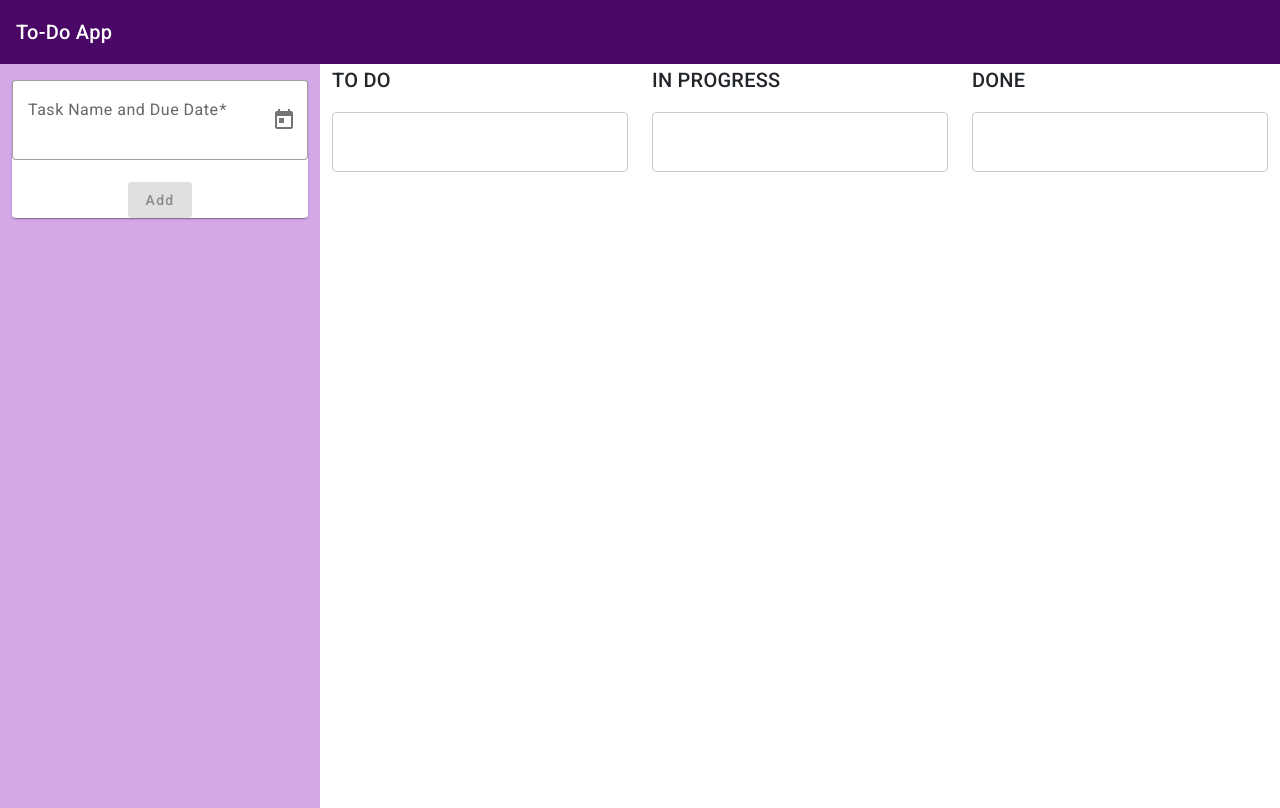
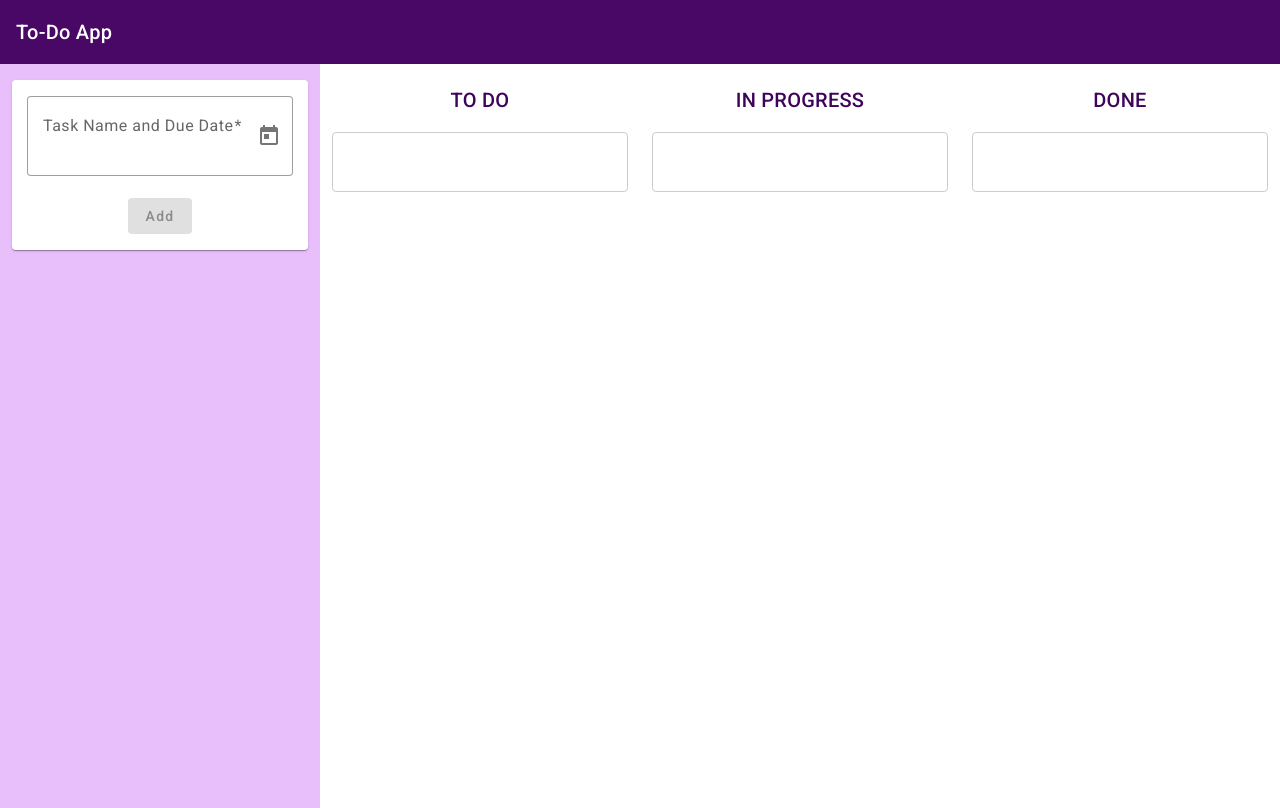
Before and after one commit to SMCominotti/ToDoAppAngular, an Angular app in the folder ToDo_App/: page / in a window 1280 px wide. Built offline with nearby package versions, Linux system fonts and the light colour scheme.

Commit message:
adding functionality and improving aesthetics

```diff
--- a/ToDo_App/src/app/components/todo/todo.component.css
+++ b/ToDo_App/src/app/components/todo/todo.component.css
@@ -57,7 +57,17 @@
 }
 
 .expired {
-  background-color: red;
+  background-color: rgba(244, 62, 62, 0.562);
   color: white;
   font-weight: bold;
 }
+
+.expiredbutton {
+  color:black;
+}
+
+.section-heading {
+  margin-top: 20px;
+  color: #3E045A ;
+  text-align: center;
+}
--- a/ToDo_App/src/app/components/todo/todo.component.html
+++ b/ToDo_App/src/app/components/todo/todo.component.html
@@ -1,10 +1,11 @@
 <div class="container-fluid">
   <div class="row">
-    <div style="background: #d4a8e7; height: 93vh" class="col-md-3">
+    <div style="background: #E8BFFB; height: 93vh" class="col-md-3">
       <div>
         <mat-card class="mt-3">
           <form [formGroup]="todoForm">
-            <mat-form-field appearance="outline" style="width: 100%">
+            <div class="mx-auto" style="width: 90%;">
+            <mat-form-field  class="mt-3" appearance="outline" style="width: 100%">
               <mat-label>Task Name and Due Date</mat-label>
               <input
                 formControlName="item"
@@ -23,7 +24,8 @@
               />
               <mat-datepicker #picker></mat-datepicker>
             </mat-form-field>
-            <div class="text-center">
+            </div>
+            <div class="text-center mb-3">
               <button
                 (click)="addTask()"
                 mat-raised-button
@@ -43,8 +45,7 @@
           <div class="col-md-4">
             <!-- to-do -->
             <div class="example-container">
-              <h2>TO DO</h2>
-
+              <h2 class="section-heading">TO DO</h2>
               <div
                 cdkDropList
                 [cdkDropListData]="task"
@@ -53,12 +54,18 @@
               >
                 <div
                   class="example-box"
-                  *ngFor="let item of task"
+                  *ngFor="let item of task; let i= index"
                   cdkDrag
                   [class.expired]="isDueDateExpired(item)"
                 >
                   {{ item.description }} -
                   {{ item.dueDate | date : "mediumDate" }}
+                  <div class="box">
+                    <button mat-icon-button [class.expired]="isDueDateExpired(item)" color="warn" (click)="deleteTask(i)"><mat-icon>delete_forever</mat-icon>
+                    </button>
+                    <button mat-icon-button [class.expiredbutton]="isDueDateExpired(item)" color="primary" (click)="deleteTask(i)"><mat-icon>edit_note</mat-icon>
+                    </button>
+                  </div>
                 </div>
               </div>
             </div>
@@ -66,7 +73,7 @@
           <div class="col-md-4">
             <!-- inprogress -->
             <div class="example-container">
-              <h2>IN PROGRESS</h2>
+              <h2 class="section-heading">IN PROGRESS</h2>
               <div
                 cdkDropList
                 [cdkDropListData]="inprogress"
@@ -75,12 +82,18 @@
               >
                 <div
                   class="example-box"
-                  *ngFor="let item of inprogress"
+                  *ngFor="let item of inprogress let i= index"
                   cdkDrag
                   [class.expired]="isDueDateExpired(item)"
                 >
                   {{ item.description }} -
                   {{ item.dueDate | date : "mediumDate" }}
+                  <div class="box">
+                    <button mat-icon-button [class.expired]="isDueDateExpired(item)" color="warn" (click)="deleteTask(i)"><mat-icon>delete_forever</mat-icon>
+                    </button>
+                    <button mat-icon-button [class.expiredbutton]="isDueDateExpired(item)" color="primary" (click)="deleteTask(i)"><mat-icon>edit_note</mat-icon>
+                    </button>
+                  </div>
                 </div>
               </div>
             </div>
@@ -88,7 +101,7 @@
           <div class="col-md-4">
             <!-- done -->
             <div class="example-container">
-              <h2>DONE</h2>
+              <h2 class="section-heading">DONE</h2>
               <div
                 cdkDropList
                 [cdkDropListData]="done"
@@ -97,12 +110,16 @@
               >
                 <div
                   class="example-box"
-                  *ngFor="let item of done"
+                  *ngFor="let item of done let i= index"
                   cdkDrag
                   [class.expired]="isDueDateExpired(item)"
                 >
                   {{ item.description }} -
                   {{ item.dueDate | date : "mediumDate" }}
+                  <div class="box">
+                    <button mat-icon-button [class.expired]="isDueDateExpired(item)" color="warn" (click)="deleteTask(i)"><mat-icon>delete_forever</mat-icon>
+                    </button>
+                  </div>
                 </div>
               </div>
             </div>
--- a/ToDo_App/src/app/components/todo/todo.component.ts
+++ b/ToDo_App/src/app/components/todo/todo.component.ts
@@ -40,13 +40,21 @@ export class TodoComponent implements OnInit {
     this.todoForm.get('dueDate')!.setValue('');
   }
 
+  deleteTask(i:number){
+    this.task.splice(i, 1);
+  }
+
+
+
   isDueDateExpired(task: ITask): boolean {
-    // Con ésto tengo la fecha actual
-    const currentDate = new Date();
+    if (!task.dueDate) {
+      return false; // Si no hay fecha, no se marca como vencida
+    }
 
-    // Compara la fecha de vencimiento con la fecha actual
+    const currentDate = new Date();// Con ésto tengo la fecha actual
     return task.dueDate < currentDate;
   }
+
 
   drop(event: CdkDragDrop<ITask[]>) {
     if (event.previousContainer === event.container) {
```
